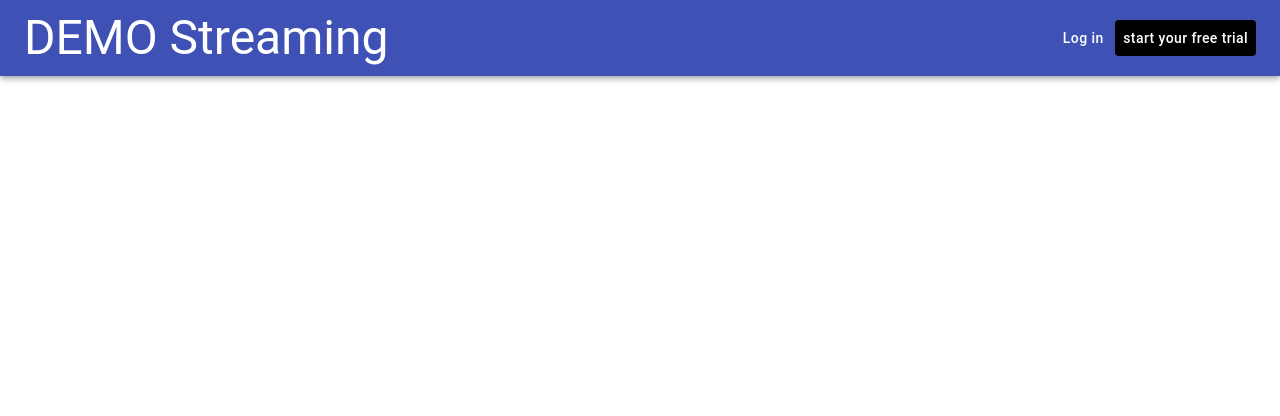
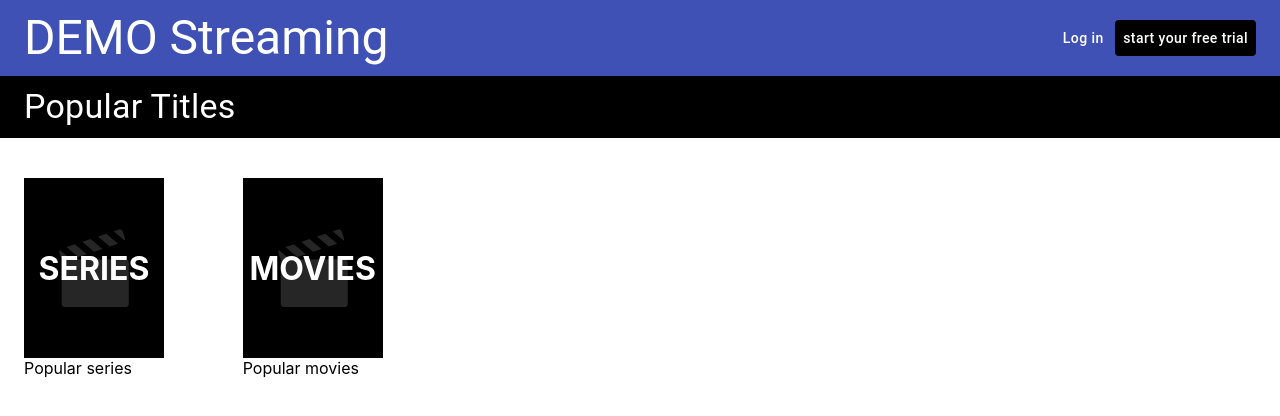
Before and after one commit to ShaileshBisht/Popular-series-movie, a React (Create React App) app: page / in a window 1280 px wide. Shown: the top 416 px of the page. Built offline with nearby package versions, Linux system fonts and the light colour scheme.

Commit message:
add navbar and home page with route function

```diff
--- a/src/App.js
+++ b/src/App.js
@@ -10,8 +10,8 @@ function App() {
       <Router>
         <NavBar />
         <Switch>
-          <Route path="/movie">movie</Route>
-          <Route path="/series">series</Route>
+          <Route path="/Movies">movie</Route>
+          <Route path="/Series">series</Route>
           <Route path="/">
             <Home />
           </Route>
--- a/src/component/Home.css
+++ b/src/component/Home.css
@@ -0,0 +1,16 @@
+.home_title {
+  background-color: black;
+  color: white;
+  padding-left: 24px;
+  padding-top: 10px;
+  padding-bottom: 10px;
+}
+
+.home_title1 {
+  margin-top: 100px;
+}
+
+.home_card {
+  margin-top: 40px;
+  cursor: pointer;
+}
--- a/src/component/Home.js
+++ b/src/component/Home.js
@@ -1,12 +1,32 @@
 import React from "react";
 import "./Home.css";
+import { useHistory } from "react-router-dom";
+import HomeCard from "./HomeCard";
+import Grid from "@material-ui/core/Grid";
 
 import Typography from "@material-ui/core/Typography";
 
 function Home() {
+  const history = useHistory();
   return (
     <div className="home">
-      <div className="home_title"></div>
+      <div className="home_title">
+        <Typography variant="h4">Popular Titles</Typography>
+      </div>
+      <div className="home_card">
+        <Grid container spacing={4}>
+          <Grid item xs={6} sm={3} md={2}>
+            <div onClick={(e) => history.push("/Series")}>
+              <HomeCard title="series" />
+            </div>
+          </Grid>
+          <Grid item xs={6} sm={3} md={2}>
+            <div onClick={(e) => history.push("/Movies")}>
+              <HomeCard title="movies" />
+            </div>
+          </Grid>
+        </Grid>
+      </div>
     </div>
   );
 }
--- /dev/null
+++ b/src/component/HomeCard.css
@@ -0,0 +1,19 @@
+.homeCard {
+  margin-left: 24px;
+  width: 75%;
+  height: 200px;
+}
+
+.top_img {
+  background: url("../assetes/placeholder.png") center center no-repeat;
+  background-color: black;
+  height: 180px;
+  display: flex;
+  align-items: center;
+  justify-content: center;
+}
+
+.top_img > h1 {
+  color: white;
+  text-transform: uppercase;
+}
--- /dev/null
+++ b/src/component/HomeCard.js
@@ -0,0 +1,19 @@
+import React from "react";
+import "./HomeCard.css";
+
+function HomeCard({ title }) {
+  return (
+    <div className="homeCard">
+      <div className="top">
+        <div className="top_img">
+          <h1>{title}</h1>
+        </div>
+      </div>
+      <div className="bottom">
+        <p>Popular {title} </p>
+      </div>
+    </div>
+  );
+}
+
+export default HomeCard;
--- a/src/component/NavBar.js
+++ b/src/component/NavBar.js
@@ -4,15 +4,18 @@ import AppBar from "@material-ui/core/AppBar";
 import Toolbar from "@material-ui/core/Toolbar";
 import Typography from "@material-ui/core/Typography";
 import Button from "@material-ui/core/Button";
+import { useHistory } from "react-router-dom";
 
 function NavBar() {
+  const history = useHistory();
   return (
     <div className="navBar">
       <AppBar position="static">
         <Toolbar>
           <Typography className="navBar_title" variant="h3">
-            DEMO Streaming
+            <div onClick={(e) => history.push("/")}>DEMO Streaming</div>
           </Typography>
+
           <Button className="navBar_button1" color="inherit">
             Log in
           </Button>
```
Also changed, not shown: src/component/Cardd.js (added, +57 -0 lines), src/component/Cardd.css (added), 1 other file (tests, documents, lock files or other folders).
